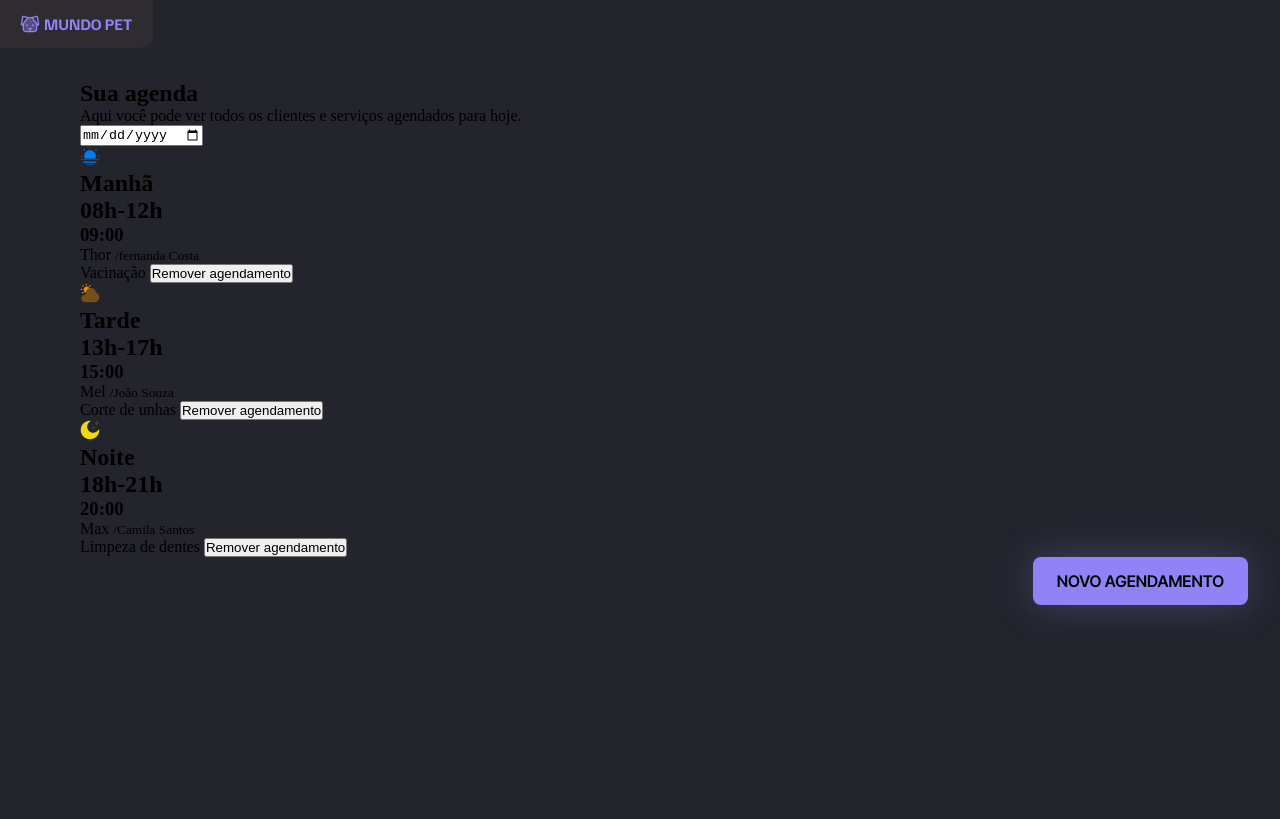
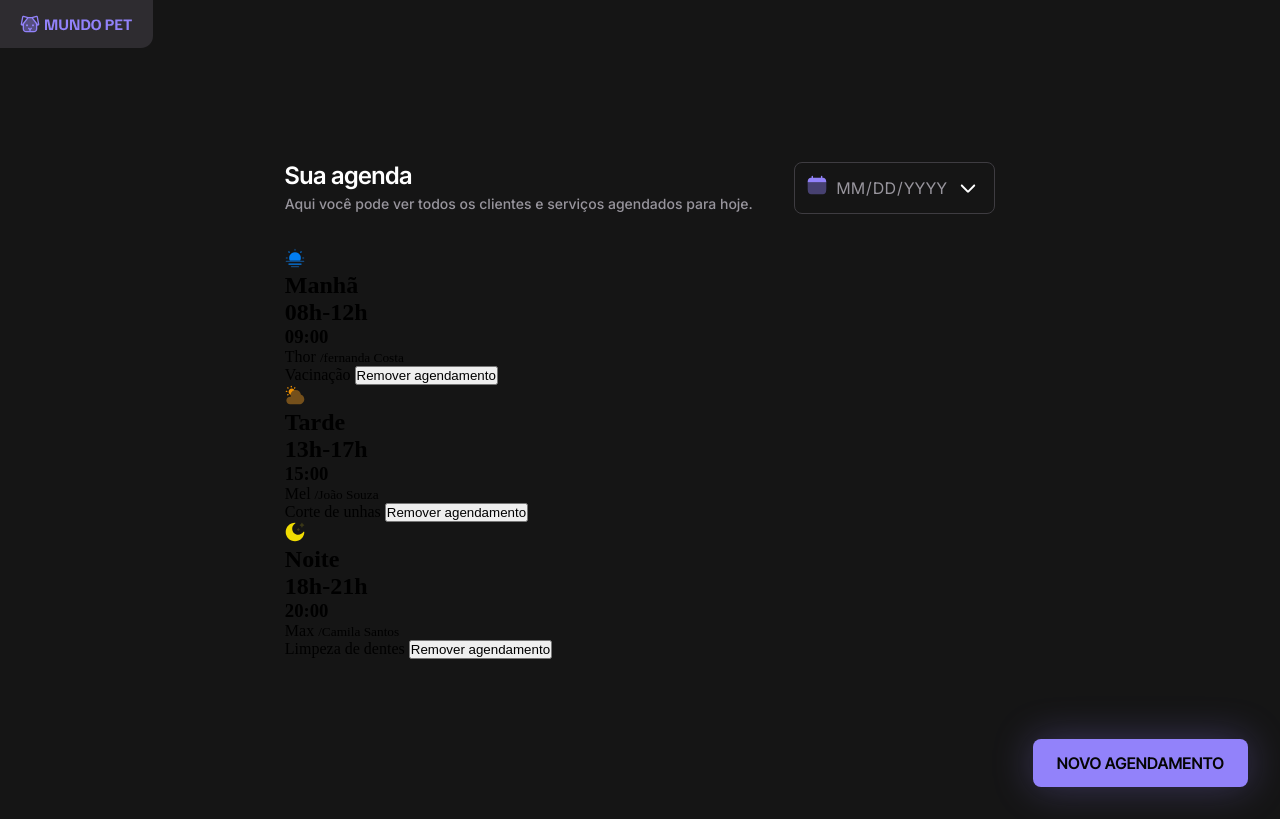
Before and after one commit to Davi-Lorena/Mundo-pet, a plain HTML site: page src/index.html in a window 1280 px wide. Drawn offline with Linux system fonts and the light colour scheme.

Commit message:
adding styles in header

```diff
--- a/src/styles/global.css
+++ b/src/styles/global.css
@@ -1,4 +1,4 @@
-* {
+*, *::before, *::after {
     margin: 0;
     padding: 0;
     box-sizing: border-box;
@@ -38,7 +38,7 @@
 }
 
 body {
-    background-color: var(--bg-tertiary);
+    background-color: var(--bg-primary);
     position: relative;
 }
 
@@ -78,8 +78,9 @@ ul[role="list"] {
 /* Utilitary */
 
 .container {
-max-width: 54.4rem;
+max-width: 1280px;
 width: 100%;
 padding: 5rem;
+margin-inline: auto;
 height: max-content;
 }
--- a/src/styles/main.css
+++ b/src/styles/main.css
@@ -0,0 +1,61 @@
+main {
+    display: grid;
+    justify-content: center;
+    align-items: center;
+
+   & #schedules {
+       width: 54.4rem;
+       padding: 5rem;
+       & header {
+margin-bottom: 2rem;
+display: flex;
+justify-content: space-between;
+align-items: center;
+
+& div {
+    & h1 {
+        color: var(--content-primary);
+        font: var(--title);
+    }
+
+    & span {
+        color: var(--content-secondary);
+        font: var(--pg-md);
+    }
+
+}
+
+& input[type="date"] {
+    all: unset;
+    position: relative;
+
+    border: 1px solid var(--border-primary);
+   padding-block: .75rem;
+    padding-inline: 2.5rem 1rem;
+    border-radius: .5rem;
+    color: var(--content-secondary);
+    font: 400 1rem/1.5 var(--inter);
+    text-transform: uppercase;
+
+
+&::before {
+    content: "";
+    position: absolute;
+    background: url(../assets/calendar.svg);
+    width: 1.25rem;
+    left: .75rem;
+aspect-ratio: 1;
+}
+
+
+}
+
+::-webkit-calendar-picker-indicator {
+    background: url(../assets/Icon.svg);
+    cursor: pointer;
+}
+
+    }
+}
+
+}
```
